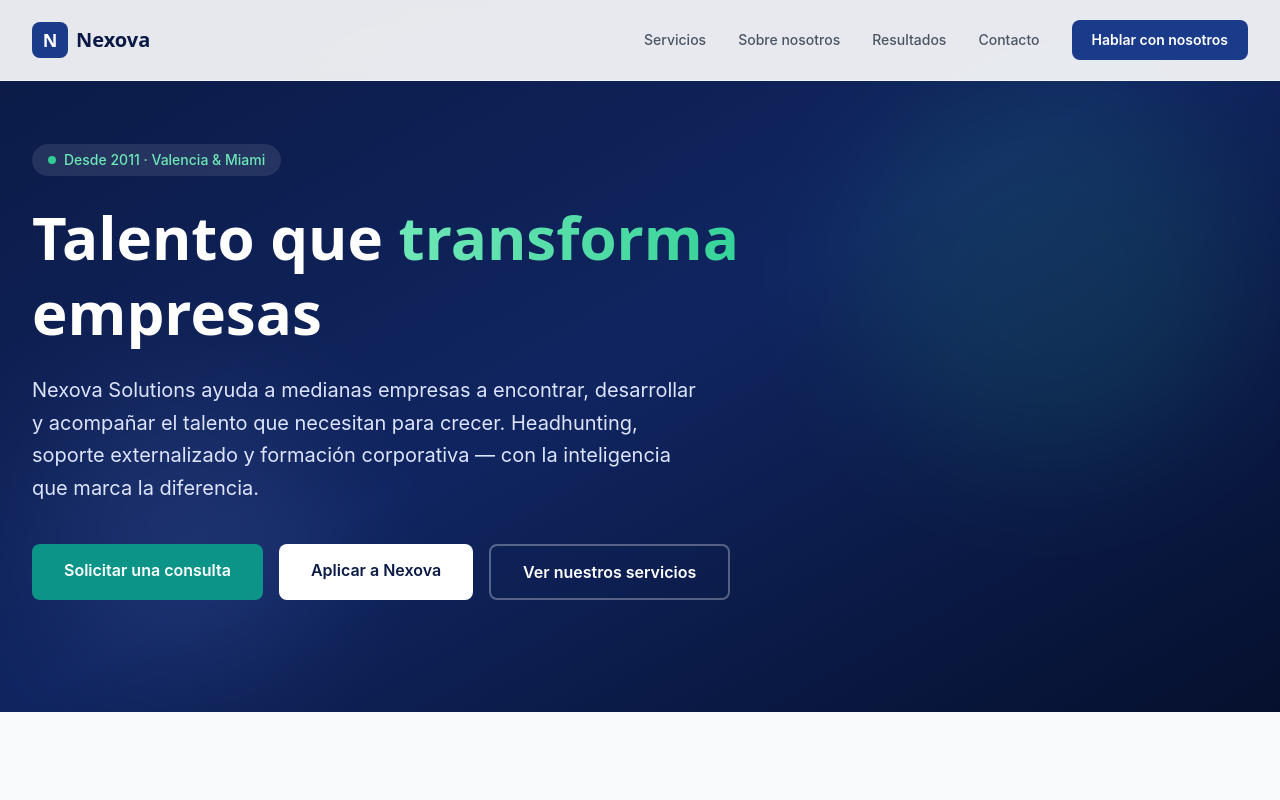
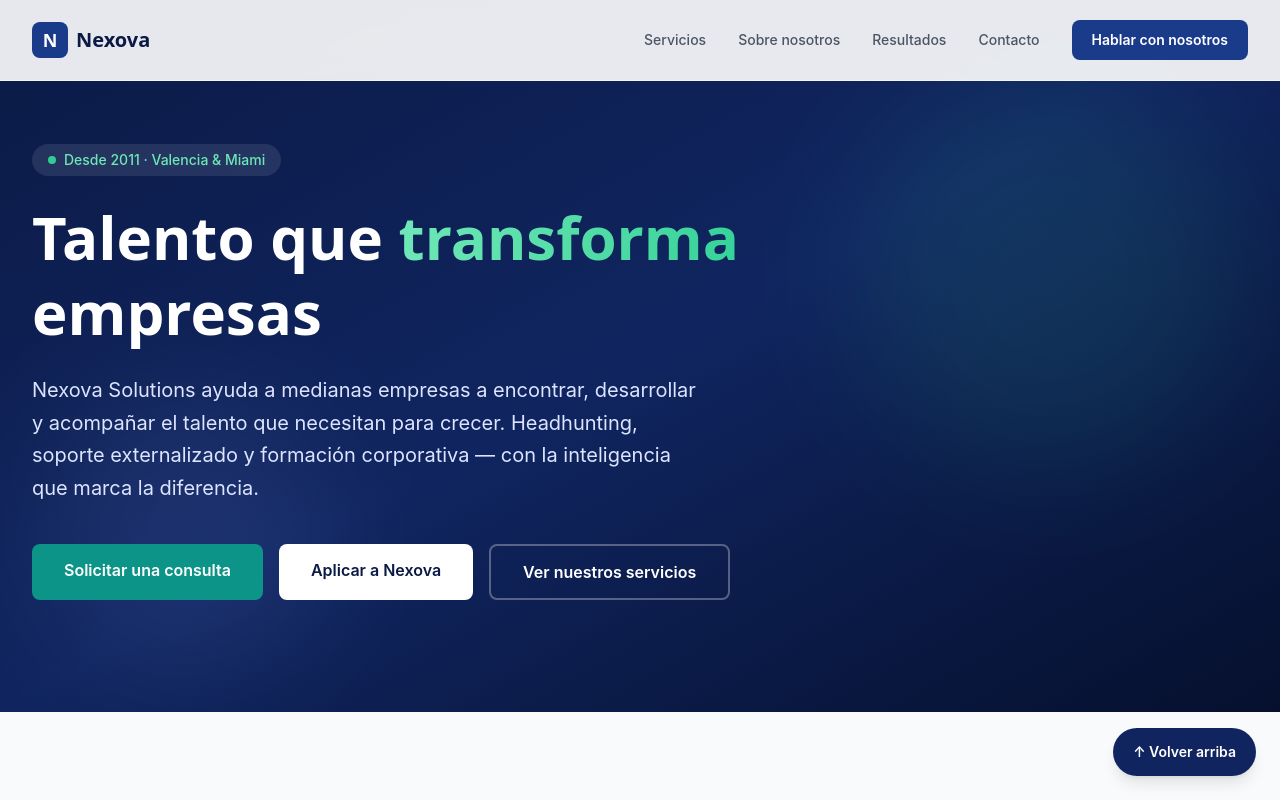
Before and after one commit to 4GeeksAcademy/nexova-briefing-kaeszar, a Next.js app in the folder uis/website/: page / in a window 1280 px wide. Shown: the top 800 px of the page. Built offline with nearby package versions, Linux system fonts and the light colour scheme.

Commit message:
add button-inicio página principal-formulario

```diff
--- a/uis/website/public/application.html
+++ b/uis/website/public/application.html
@@ -69,7 +69,7 @@
     </script>
     <script src="/validation.js" defer></script>
   </head>
-  <body class="bg-nexova-mist text-slate-800 antialiased">
+  <body id="top" class="bg-nexova-mist text-slate-800 antialiased">
     <a
       href="#application-form"
       class="sr-only z-50 rounded-md bg-white px-4 py-3 text-nexova-navy focus:not-sr-only focus:fixed focus:left-4 focus:top-4 focus:ring-2 focus:ring-nexova-teal"
@@ -330,5 +330,6 @@
         </nav>
       </div>
     </footer>
+    <a href="#top" aria-label="Volver arriba" class="fixed bottom-6 right-6 z-40 inline-flex min-h-12 items-center justify-center rounded-full bg-nexova-blue px-5 text-sm font-semibold text-white shadow-lg transition hover:bg-nexova-navy focus:outline-none focus:ring-4 focus:ring-teal-200">↑ Volver arriba</a>
   </body>
 </html>
--- a/uis/website/src/app/page.tsx
+++ b/uis/website/src/app/page.tsx
@@ -8,7 +8,7 @@ import Footer from "@/components/Footer";
 
 export default function HomePage() {
   return (
-    <>
+    <div id="top">
       <Header />
       <main>
         <Hero />
@@ -18,6 +18,13 @@ export default function HomePage() {
         <CTA />
       </main>
       <Footer />
-    </>
+      <a
+        href="#top"
+        aria-label="Volver arriba"
+        className="fixed bottom-6 right-6 z-40 inline-flex h-12 items-center justify-center rounded-full bg-primary-700 px-5 text-sm font-semibold text-white shadow-lg transition hover:bg-primary-800 focus:outline-none focus:ring-4 focus:ring-accent-300"
+      >
+        ↑ Volver arriba
+      </a>
+    </div>
   );
 }
```
